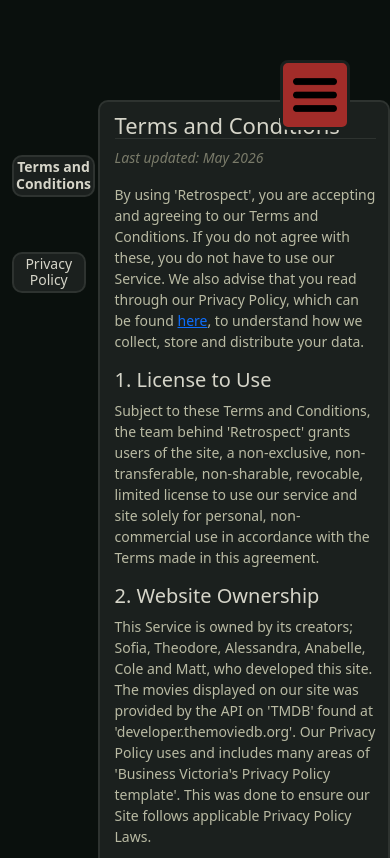
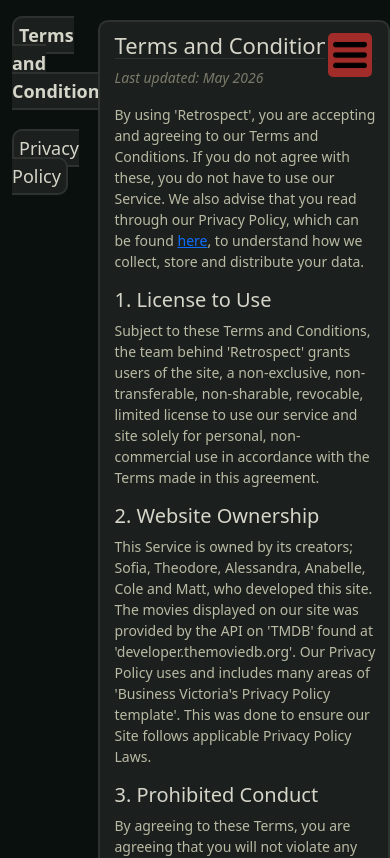
Before and after one commit to ab-21-au/cos30043-assignment, a Vue app in the folder cos30043-groupAssignment/: page /policies/terms-and-conditions in a window 390 px wide. Shown: the top 858 px of the page. Built offline with nearby package versions, Linux system fonts and the light colour scheme; no server answers; a web font is replaced by a local one.

Commit message:
Style changes to fix previous errors

```diff
--- a/cos30043-groupAssignment/src/App.vue
+++ b/cos30043-groupAssignment/src/App.vue
@@ -65,19 +65,19 @@
     <footer class="footer">
       <div class="container">
         <div class="row">
-          <div class="col-lg-4 col-sm-12">
+          <div class="col-lg-4 col-12 d-flex justify-content-center justify-content-lg-start">
             <img id="logo" :src="logo">
           </div>
-          <div class="col-lg-4 col-sm-6">
-            <h3>Get to Know Us!</h3>
+          <div class="col-lg-4 col-6">
+            <h3 id="footer-header">Get to Know Us!</h3>
             <nav>
               <h6><router-link to="/about-us">About Us</router-link></h6>
               <h6><router-link to="/contact-us">Contact Us</router-link></h6>
               <h6><router-link to="/policies">Policies</router-link></h6>
             </nav>
           </div>
-          <div class="col-lg-4 col-sm-6">
-            <h3>Accounts</h3>
+          <div class="col-lg-4 col-6">
+            <h3 id="footer-header">Accounts</h3>
             <nav>
               <h6><router-link to="/account">Your Account</router-link></h6>
               <h6><router-link to="/login">Login</router-link></h6>
--- a/cos30043-groupAssignment/src/components/policies/PoliciesLayout.vue
+++ b/cos30043-groupAssignment/src/components/policies/PoliciesLayout.vue
@@ -16,14 +16,14 @@
 
 <style scoped>
 
-@media (min-width: 320px) {
+@media (max-width: 360px) {
 
     .policies-page {
         background-color: var(--bg-primary);
 
     }
 
-    #content {
+    .policies-page #content {
         margin-top: 100px;
         margin-bottom: 40px;
         border: 2px solid var(--border-subtle);
@@ -33,11 +33,11 @@
         background-color: var(--bg-form);
     }
 
-    a {
-        display: inline-block;
+    .policies-page a {
+        display: block;
         text-decoration: none;
         color: var(--text-primary);
-        font-size: 14px;
+        font-size: 11px;
 
         border: 2px solid var(--border-subtle);
         border-radius: 10px;
@@ -47,23 +47,28 @@
         margin-top: 5px;
     }
 
-    #links:first-child {
+    .policies-page #links:first-child {
         margin-top: 100px;
     }
 
-    a.router-link-active {
+    .policies-page a.router-link-active {
         font-weight: bold;
+    }
+
+    .policies-page h3 {
+        margin: 0;
+        padding: 0;
     }
 }
 
 
-@media (min-width: 1024px) {
+@media (min-width: 361px) {
     .policies-page {
         background-color: var(--bg-primary);
 
     }
 
-    #content {
+    .policies-page #content {
         margin-top: 20px;
         margin-bottom: 40px;
         border: 2px solid var(--border-subtle);
@@ -73,10 +78,8 @@
         background-color: var(--bg-form);
     }
 
-    a {
-        display: inline-block;
+    .policies-page a {
         text-decoration: none;
-        justify-content: left;
         color: var(--text-primary);
         font-size: 18px;
 
@@ -88,12 +91,19 @@
         padding: 5px;
     }
 
-    #links:first-child {
+    .policies-page #links:first-child {
         margin-top: 20px;
     }
 
-    a.router-link-active {
+    .policies-page a.router-link-active {
         font-weight: bold;
+    }
+
+    .policies-page h3 {
+        margin: 0;
+        margin-bottom: 30px;
+        padding: 0;
+        text-align: left;
     }
 }
 
--- a/cos30043-groupAssignment/src/style.css
+++ b/cos30043-groupAssignment/src/style.css
@@ -279,7 +279,6 @@
     z-index: 103;
     height: fit-content;
     padding-bottom: 10px;
-    /* height: 100%; */
     width: 400px;
     background-color: var(--bg-surface);
     border-radius: 5px;
@@ -321,7 +320,7 @@
 }
 
 /* Mobile Navigation Pop-out */
-@media (max-width: 360px) {
+@media (min-width: 360px) {
 
   #menu {
     position: fixed;
@@ -376,16 +375,19 @@
     background-color: var(--accent);
     height: fit-content;
     padding-bottom: 20px;
+  }
 
-    h3 {
+  .footer h3 {
     margin-top: 20px;
+    margin-bottom: 20px;
     color: var(--bg-form);
     font-weight: bold;
   }
 
-    a {
+  .footer a {
     text-decoration: none;
     color: var(--bg-surface);
+    display: block;
   }
 
   #logo {
@@ -396,34 +398,25 @@
     border-radius: 10px;
   }
 }
-}
 
 /* Mobile Footer */
 @media (max-width: 360px) {
   .footer {
-    background-color: var(--accent);
-    height: fit-content;
 
-    h3 {
-      margin-top: 20px;
-      color: var(--bg-form);
-      font-weight: bold;
+    .h3 {
+      text-align: center;
       font-size: 16px;
     }
 
     a {
-      text-decoration: none;
-      color: var(--bg-surface);
       font-size: 12px;
       margin-bottom: 10px;
+      text-align: center;
     }
 
     #logo {
       width: 100px;
       margin-top: 60px;
-      background-color: var(--bg-button);
-      padding: 5px;
-      border-radius: 10px;
     }
   }
 }
```
Lines whose indentation alone changed are shown as unchanged.
